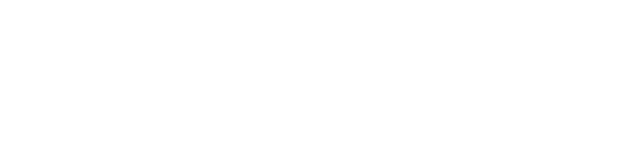
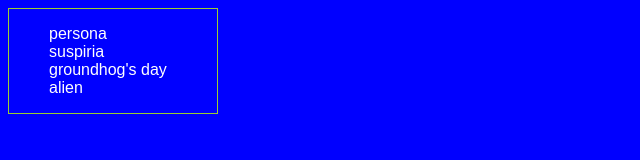
Before and after one commit to gabrielaacha/30-04-films, a website: page src/index.html in a window 1280 px wide. Shown: the whole page, without its empty margins (0-640 px from the left). Drawn offline with nearby package versions, Linux system fonts and the light colour scheme; files that its build step writes are made by us from their sources.

Commit message:
thirdgit push origin master

```diff
--- a/src/index.html
+++ b/src/index.html
@@ -3,7 +3,19 @@
   <head>
     <meta charset="UTF-8" />
     <meta name="viewport" content="width=device-width, initial-scale=1.0" />
+    <link rel="stylesheet" href="./styles/main.css" />
     <title>Films</title>
   </head>
-  <body></body>
+  <body>
+    <div class="container">
+      <ul class="filmList">
+        <li class="filmPoster" id="persona">persona</li>
+        <li class="filmPoster" id="suspiria">suspiria</li>
+        <li class="filmPoster" id="groundhog">groundhog's day</li>
+        <li class="filmPoster" id="alien">alien</li>
+        <li class="filmPoster" id="meaning"></li>
+      </ul>
+    </div>
+  </body>
+  <script src="./scripts/index.js"></script>
 </html>
--- /dev/null
+++ b/src/scss/_body.scss
@@ -0,0 +1,27 @@
+body {
+  background-color: blue;
+  font-family: Arial, Helvetica, sans-serif;
+  display: flex;
+  align-items: center;
+  align-content: center;
+
+  .container {
+    border: 1px yellowgreen solid;
+    width: 13rem;
+  }
+
+  .filmList {
+    list-style-type: none;
+  }
+
+  .filmList li {
+    color: white;
+    text-decoration: none;
+  }
+
+  .filmList li:hover {
+    background-color: pink;
+    text-decoration: none;
+    cursor: pointer;
+  }
+}
--- /dev/null
+++ b/src/scss/_var.scss
@@ -0,0 +1 @@
+$color: #7e64f6;
--- /dev/null
+++ b/src/scss/main.scss
@@ -0,0 +1,4 @@
+@import "body";
+@import "var";
+@import "script";
+@import "mixin";
```
Also changed, not shown: src/img/poster_alien.jpg (added), src/img/poster_groundhog.jpg (added), src/img/poster_meaning.jpg (added), src/img/poster_persona.jpg (added), src/img/poster_suspiria.jpg (added), src/img/poster_suspiria_2.jpg (added), src/scss/_mixin.scss (added), src/scss/_script.scss (added).
